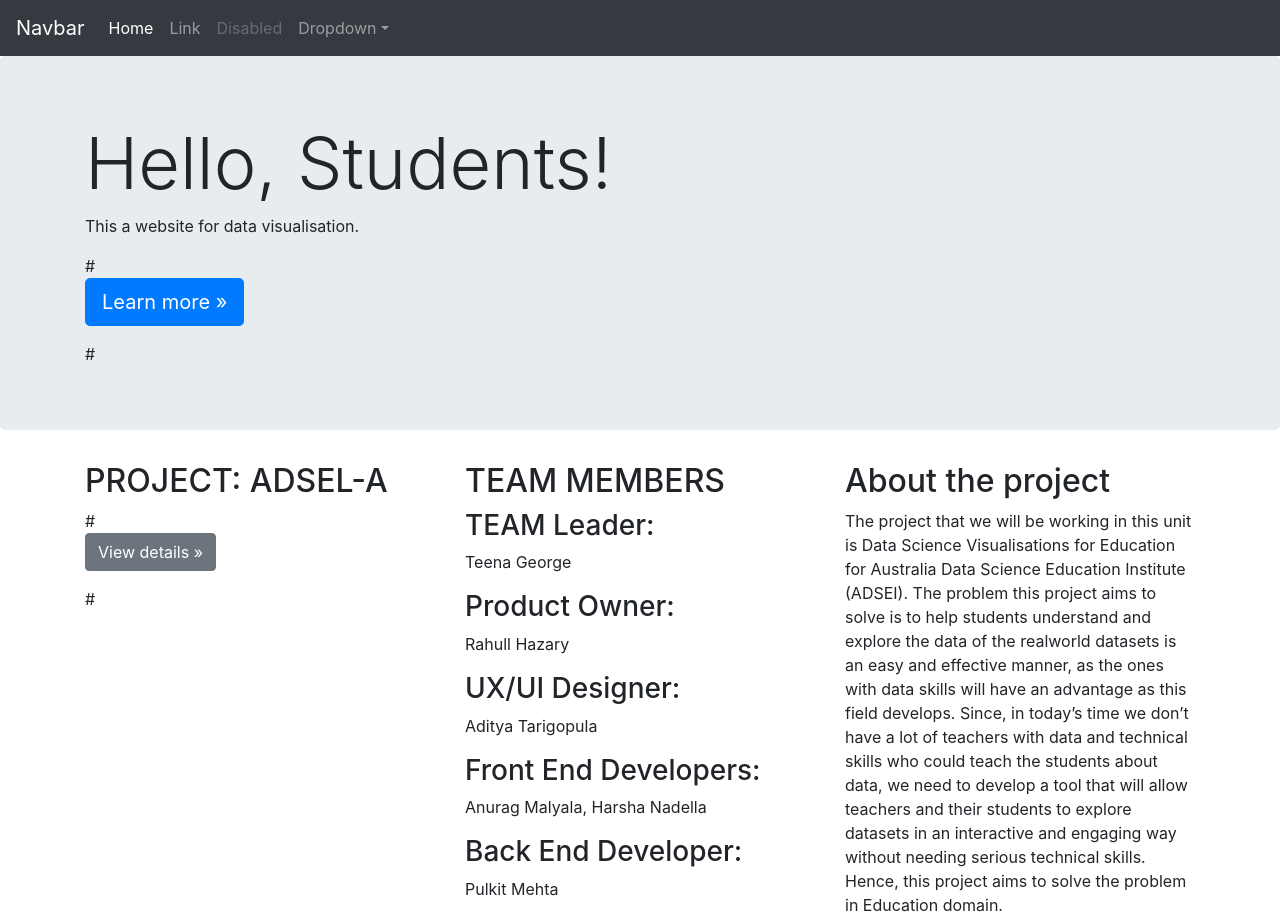
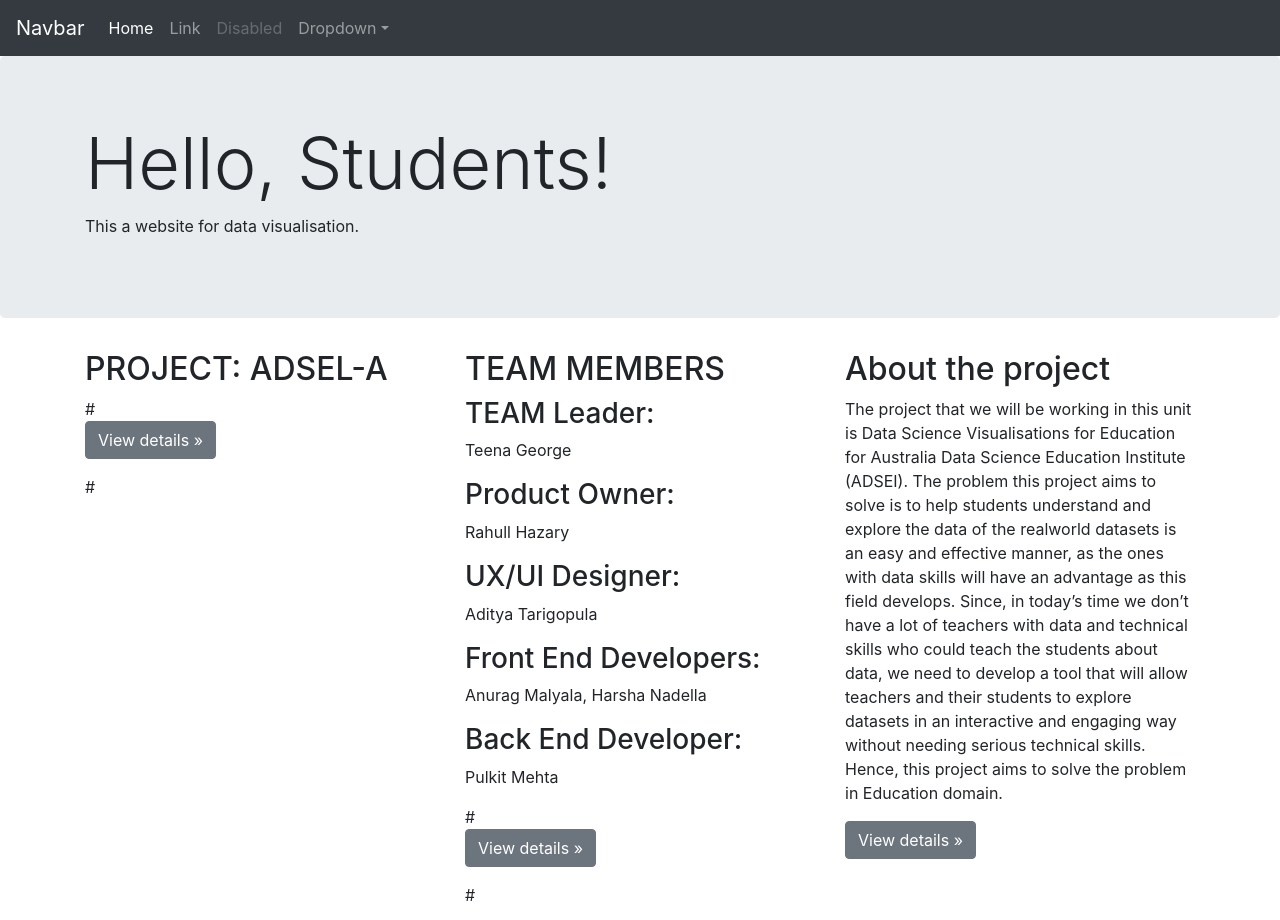
Before and after one commit to ADSEL-A/Group-Project-ADSEL-A, a plain HTML site: page index.html in a window 1280 px wide. Shown: the top 920 px of the page. Drawn offline with Linux system fonts and the light colour scheme.

Commit message:
Update index.html

```diff
--- a/index.html
+++ b/index.html
@@ -54,7 +54,6 @@
         <div class="container">
           <h1 class="display-3">Hello, Students!</h1>
           <p>This a website for data visualisation.</p>
-         # <p><a class="btn btn-primary btn-lg" href="#" role="button">Learn more »</a></p>#
         </div>
       </div>
 
```
